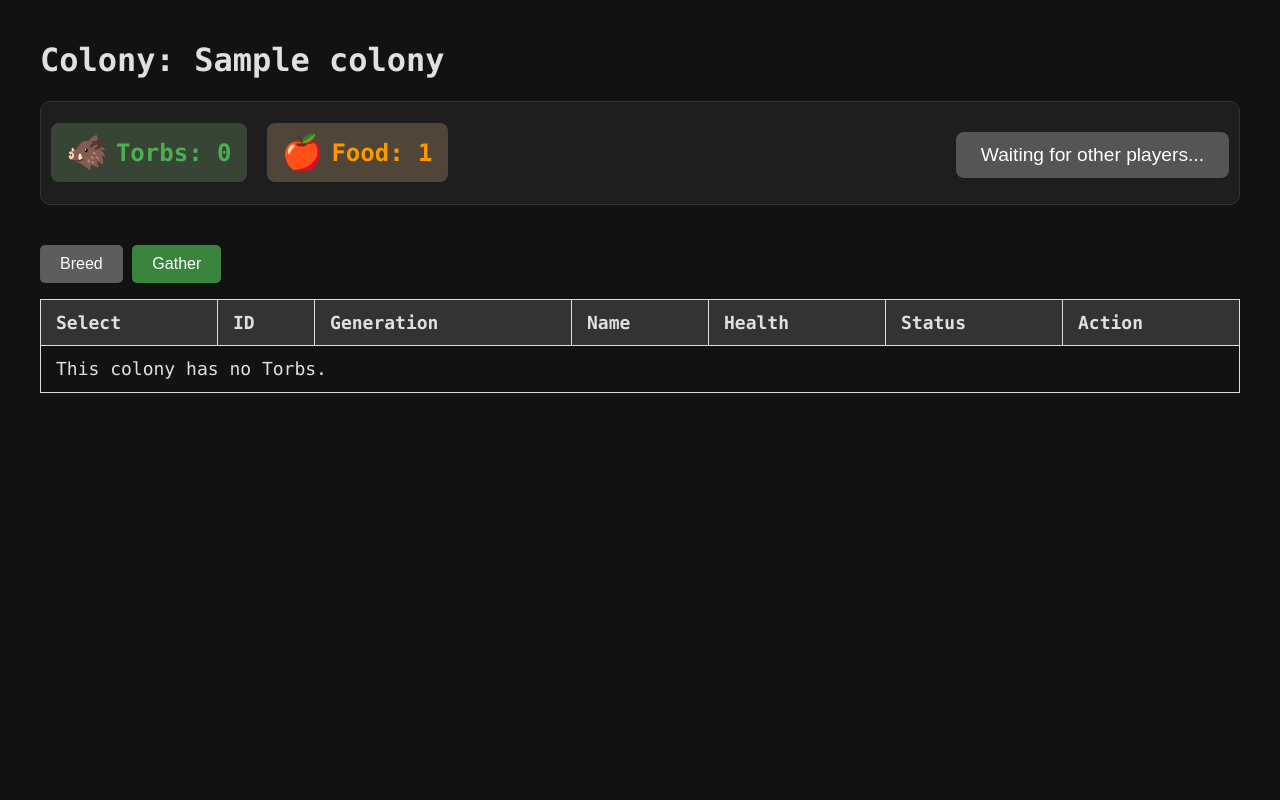
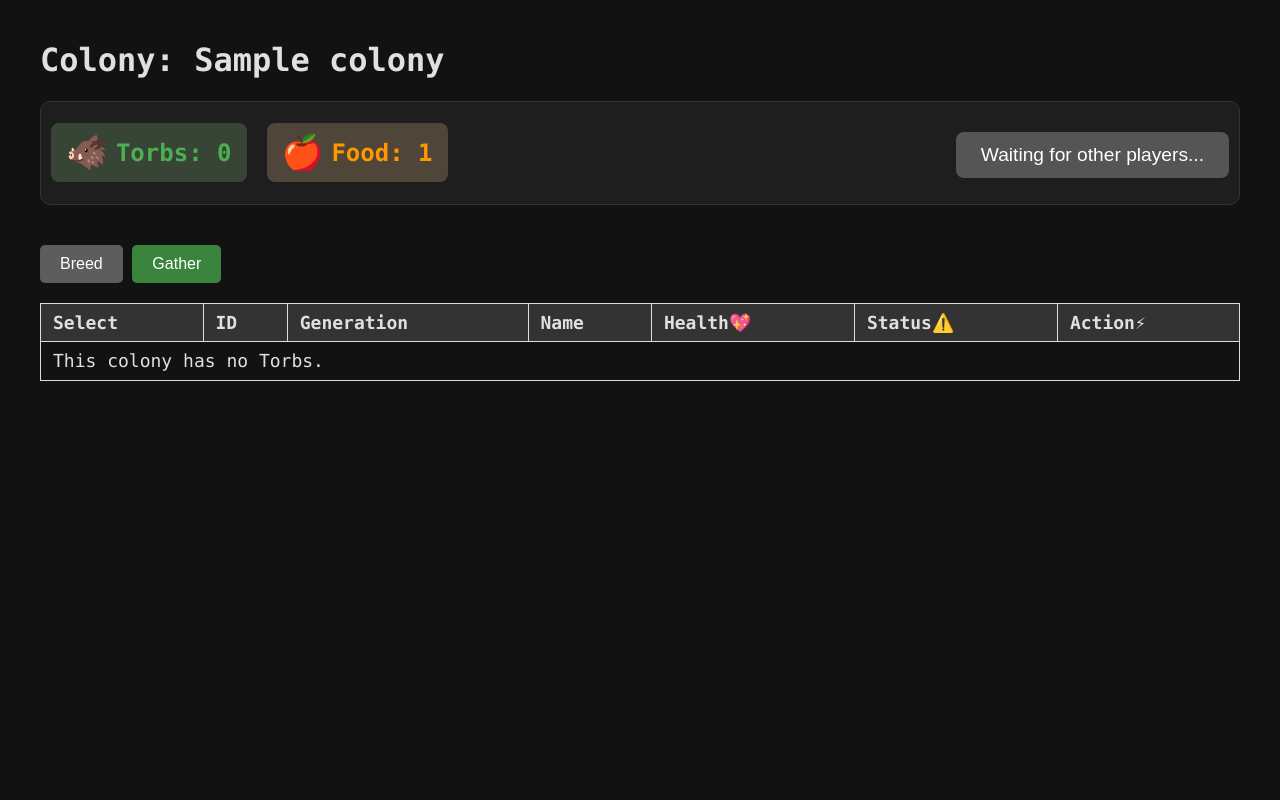
Before and after one commit to EleazarHouston/Hereditus, a Django app: page /play/ in a window 1280 px wide. Run offline with Django 5.2, Linux system fonts and the light colour scheme; tables that the repository leaves empty hold one stand-in row (values such as "Sample post"); data that the repository does not hold is empty.

Commit message:
Font update and css changes

```diff
--- a/main_game/static/main_game/style.css
+++ b/main_game/static/main_game/style.css
@@ -2,7 +2,7 @@
 body {
     background-color: #121212;
     color: #E0E0E0;
-    font-family: "Monaco", Arial, sans-serif;
+    font-family: "Monaco", Monospace;
     margin: 0;
     padding: 0;
     box-sizing: border-box;
@@ -17,16 +17,18 @@ body {
 table {
     width: 100%;
     border-collapse: collapse;
-    margin-bottom: 30px;
+    margin: 20px 0;
     font-size: 18px;
     text-align: left;
     color: #E0E0E0;
 }
 
 table th, table td {
-    padding: 12px 15px;
+    padding: 8px 12px;
     border: 1px solid #ddd;
     line-height: 1.2;
+    white-space: nowrap;
+    text-overflow: ellipsis;
 }
 
 table tr {
--- a/main_game/templates/main_game/colony.html
+++ b/main_game/templates/main_game/colony.html
@@ -55,15 +55,15 @@
                     <th>ID</th>
                     <th>Generation</th>
                     <th>Name</th>
-                    <th>Health</th>
+                    <th>Health💖</th>
 
                     {% if torbs %}
                         {% for gene_name in torbs.0.genes.keys %}
-                            <th class="gene-header"><span class="dot">&#8226;</span> {{ gene_name|capfirst }}</th>
+                            <th class="gene-header"><span class="dot"></span>{{ gene_name|capfirst }}🧬</th>
                         {% endfor %}
                     {% endif %}
-                    <th>Status</th>
-                    <th>Action</th>
+                    <th>Status⚠️</th>
+                    <th>Action⚡</th>
                 </tr>
             </thead>
             <tbody>
```
